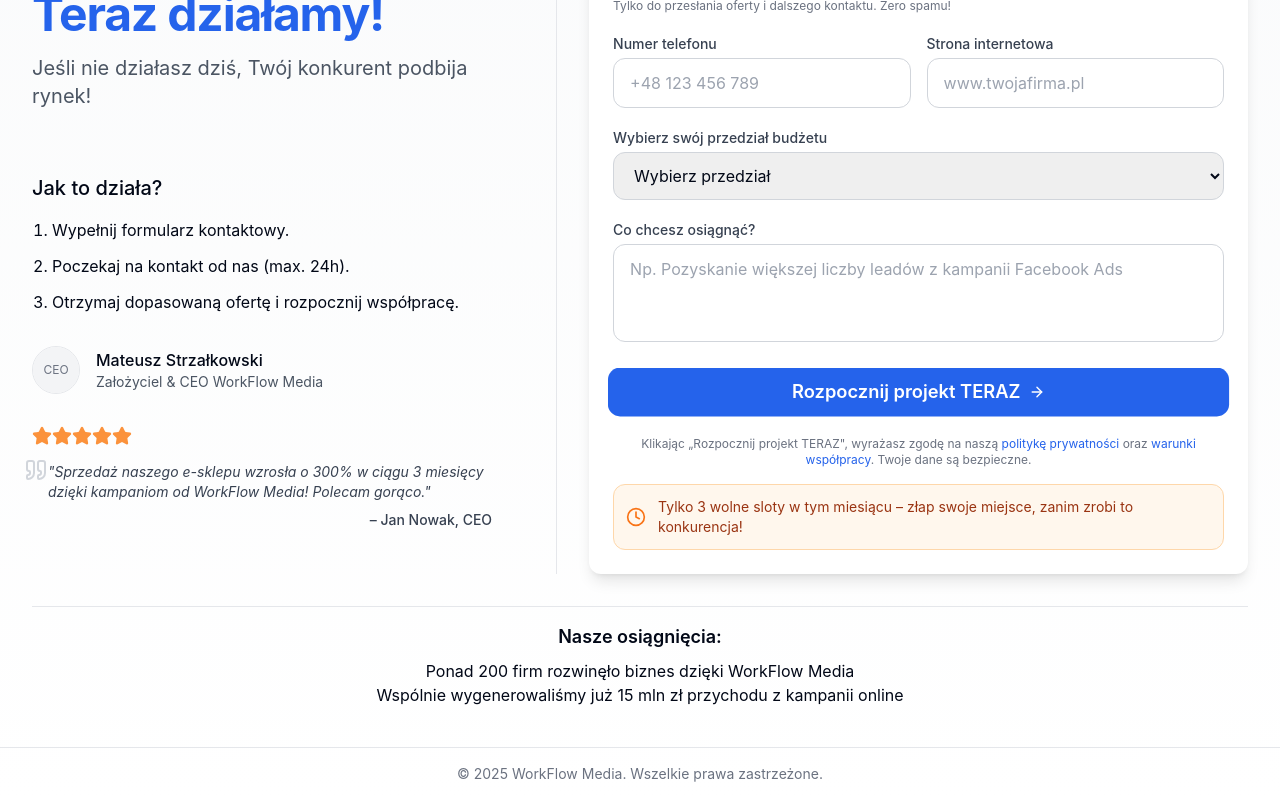
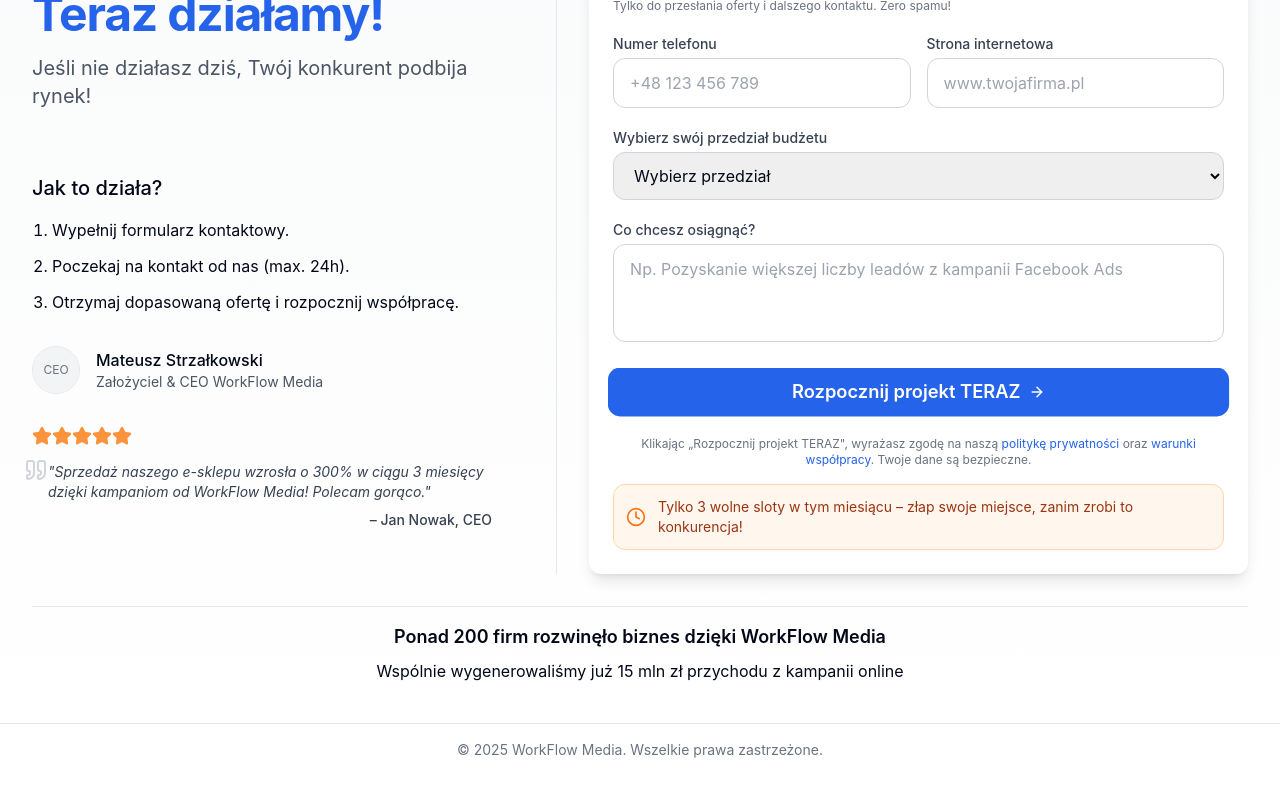
Before and after one commit to Skysis911/trustbuilding-form-builder, a React (Vite) app: page / in a window 1280 px wide. Shown: the part 294-1094 px from the top of the page. After the commit the page ends 1070 px from the top, so only its background shows below. Built offline with nearby package versions, Linux system fonts and the light colour scheme.

Commit message:
Update achievements section
Updates the text content of the achievements section on the main page.

```diff
--- a/src/pages/Index.tsx
+++ b/src/pages/Index.tsx
@@ -63,9 +63,8 @@ const Index = () => {
         {/* Credentials below - visible on initial load */}
         <div className="mt-8 pt-4 border-t border-gray-200">
           <div className="text-center">
-            <p className="text-lg font-semibold">Nasze osiągnięcia:</p>
-            <p className="mt-2">Ponad 200 firm rozwinęło biznes dzięki WorkFlow Media</p>
-            <p>Wspólnie wygenerowaliśmy już 15 mln zł przychodu z kampanii online</p>
+            <p className="text-lg font-semibold">Ponad 200 firm rozwinęło biznes dzięki WorkFlow Media</p>
+            <p className="mt-2">Wspólnie wygenerowaliśmy już 15 mln zł przychodu z kampanii online</p>
           </div>
         </div>
       </main>
```
